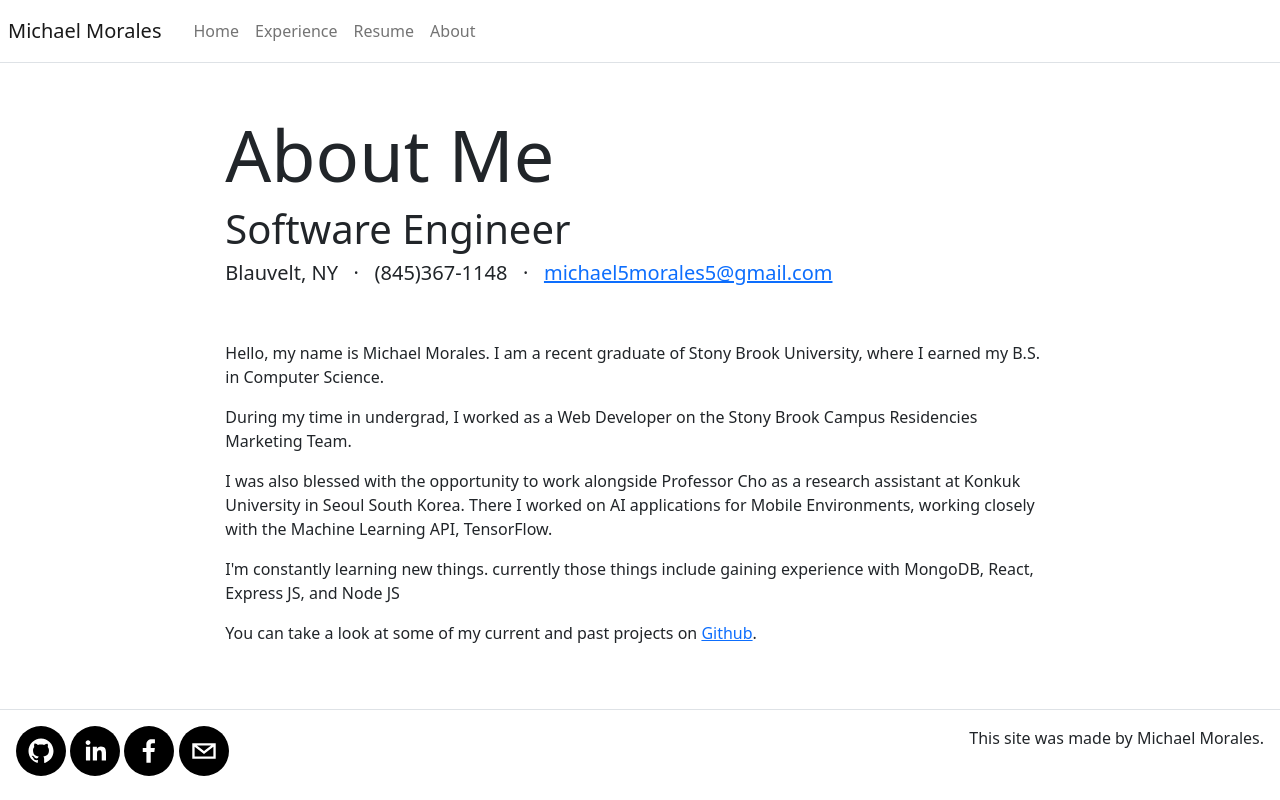
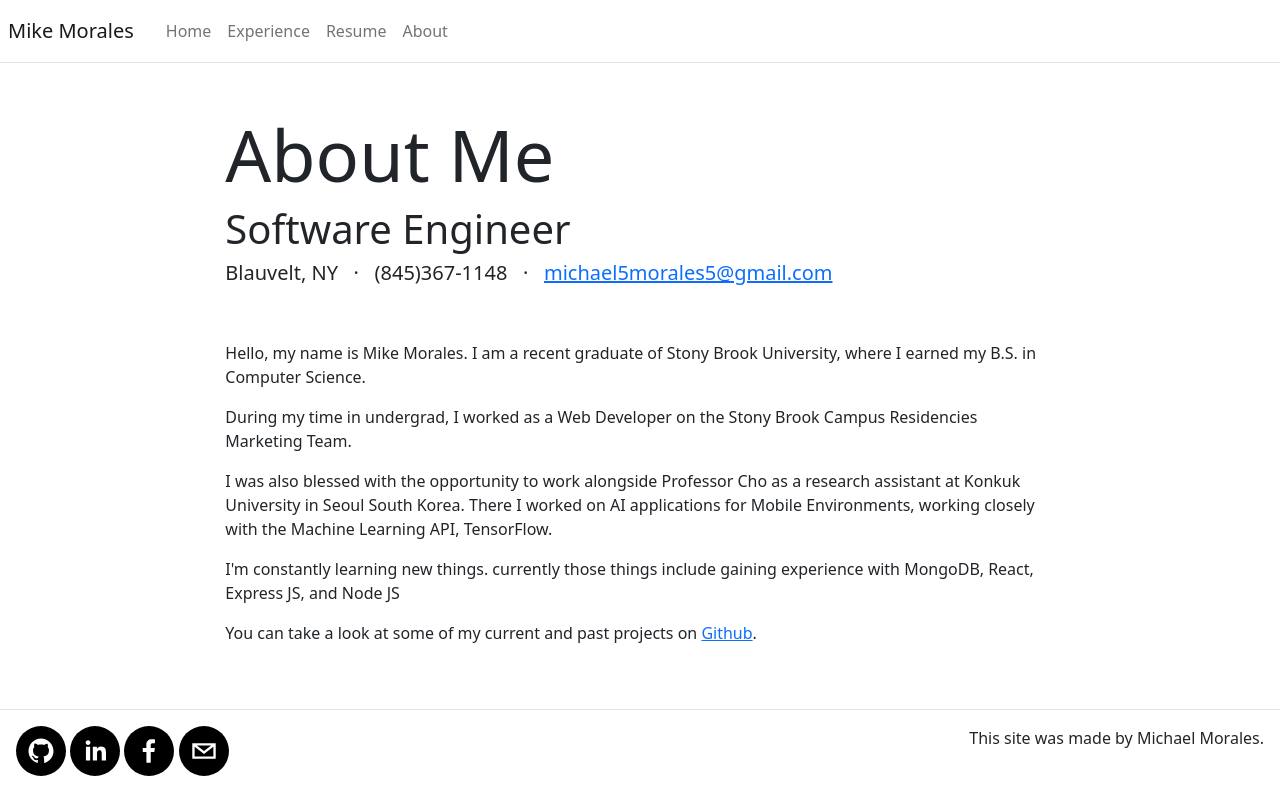
Before and after one commit to michael5morales/Portfolio, a React (Create React App) app: page /about in a window 1280 px wide. Built offline with nearby package versions, Linux system fonts and the light colour scheme.

Commit message:
Revert with new changes

```diff
--- a/src/App.js
+++ b/src/App.js
@@ -14,14 +14,14 @@ import ExperiencePage from './pages/ExperiencePage'
 class App extends Component{
 
   state = {
-    title: 'Michael Morales',
+    title: 'Mike Morales',
     headerLinks: [
       { title: 'Home', path: '/' },
       { title: 'About', path: '/about' },
       { title: 'Contact', path: '/contact' }
     ],
     home: {
-      title: 'Michael Morales',
+      title: 'Mike Morales',
       subTitle: '"To survive is to stay alive in the face of opposition" - Lauryn Hill',
       text: 'Checkout my latest projects below'
     },
@@ -40,7 +40,7 @@ class App extends Component{
       <Router>
         <Container className="p-0"  fluid={true}>
           <Navbar className="border-bottom" bg="transparent" expand="lg">
-            <Navbar.Brand className="p-2">Michael Morales</Navbar.Brand>
+            <Navbar.Brand className="p-2">Mike Morales</Navbar.Brand>
             <Navbar.Toggle className="border-0" aria-controls="navbar-toggle" />
             <Navbar.Collapse id="navbar-toggle">
               <Nav className="ml-auto">
--- a/src/pages/AboutPage.js
+++ b/src/pages/AboutPage.js
@@ -8,7 +8,7 @@ function AboutPage(props) {
         <div>
             <Hero title={props.title} subTitle={props.subTitle} aboutTxt={props.aboutTxt} />
             <Content>
-                <p>Hello, my name is Michael Morales. I am a recent graduate of Stony Brook University, where I earned my B.S. in Computer Science.</p>
+                <p>Hello, my name is Mike Morales. I am a recent graduate of Stony Brook University, where I earned my B.S. in Computer Science.</p>
 
                 <p>During my time in undergrad, I worked as a Web Developer on the Stony Brook Campus Residencies Marketing Team.</p>
 
```
